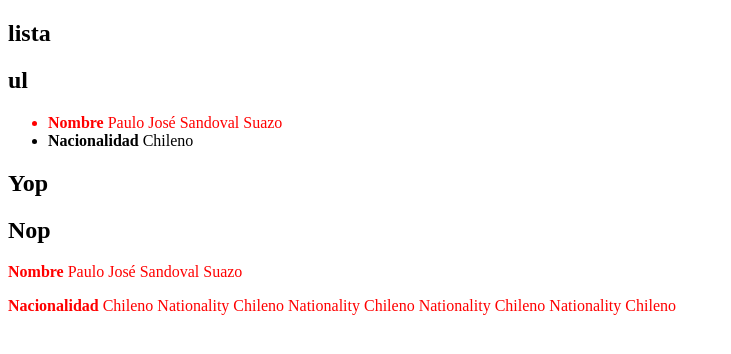
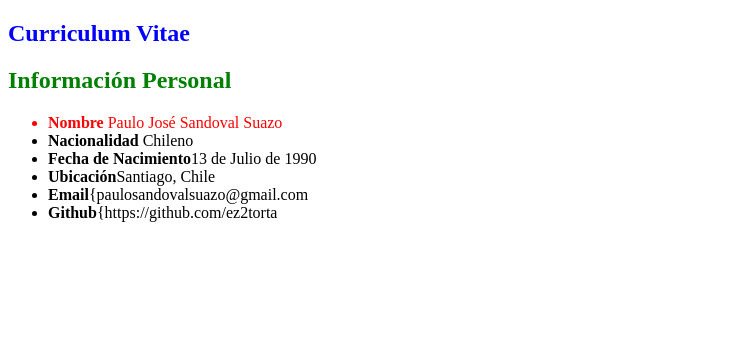
Before and after one commit to ez2torta/Curriculum, a plain HTML site: page index.html in a window 1280 px wide. Shown: the whole page, without its empty margins (0-731 px from the left). Drawn offline with Linux system fonts and the light colour scheme.

Commit message:
nuevos estilos

```diff
--- a/index.html
+++ b/index.html
@@ -4,37 +4,33 @@
     <meta charset="UTF-8">
     <meta name="viewport" content="width=device-width, initial-scale=1.0">
     <style>
+        h1{
+            color: blue;
+        }
+        h2{
+            color: blue;
+        }
+        .pichula{
+            color:green;
+        }
         .cvitem{
             text-decoration:dotted;
             color: red;
         }
-
-
     </style>
 </head>
 <body>
     <section>
-        <h1>lista</h1>
-        <h2>ul</h2>
+        <h1>Curriculum Vitae</h1>
+        <h2 class="pichula">Información Personal</h2>
         <ul>
-            <li class="cvitem">
-                <b>Nombre</b> Paulo José Sandoval Suazo
-            </li>
-            <li>
-                <b>Nacionalidad</b> Chileno
-            </li>
+            <li class="cvitem"><b>Nombre</b> Paulo José Sandoval Suazo</li>
+            <li><b>Nacionalidad</b> Chileno</li>
+            <li><b>Fecha de Nacimiento</b>13 de Julio de 1990</li>
+            <li><b>Ubicación</b>Santiago, Chile</li>
+            <li><b>Email</b>{paulosandovalsuazo@gmail.com</li>
+            <li><b>Github</b>{https://github.com/ez2torta</li>
         </ul>
-    </section>
-    <section>
-        <h1>Yop</h1>
-        <h2>Nop</h2>
-        <p class="cvitem"> <b>Nombre</b> Paulo José Sandoval Suazo</p>
-
-        <span class="cvitem"> <b>Nacionalidad</b> Chileno</span>
-        <span class="cvitem"> Nationality Chileno</span>
-        <span class="cvitem"> Nationality Chileno</span>
-        <span class="cvitem"> Nationality Chileno</span>
-        <span class="cvitem"> Nationality Chileno</span>
     </section>
 </body>
 </html>
```
